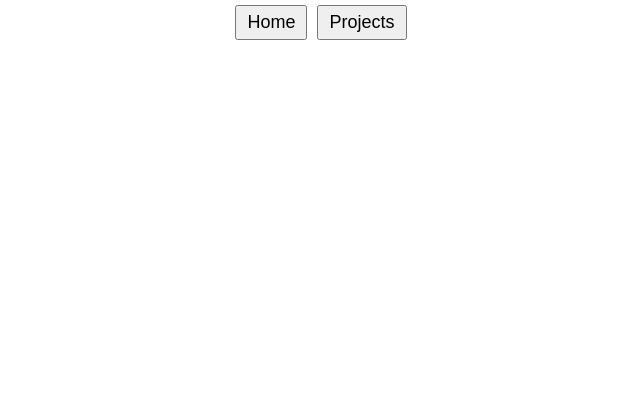
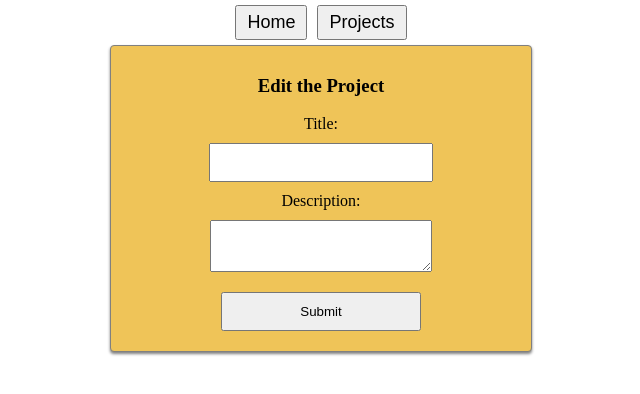
Before and after one commit to ironhack-labs/lesson-code-project-management-client-v2, a React (Create React App) app: page /projects/edit/1 in a window 1280 px wide. Shown: the top 394 px of the page, without its empty margins (319-959 px from the left). Built offline with nearby package versions, Linux system fonts and the light colour scheme.

Commit message:
Example 11 - Render EditProjectPage component

```diff
--- a/src/App.js
+++ b/src/App.js
@@ -5,6 +5,7 @@
 import ProjectListPage from "./pages/ProjectListPage";
 import ProjectDetailsPage from "./pages/ProjectDetailsPage";
 
+import EditProjectPage from "./pages/EditProjectPage";     //  <== IMPORT
 
 function App() {
   return (
@@ -15,6 +16,9 @@
         <Route exact path="/" component={HomePage} />
         <Route exact path="/projects" component={ProjectListPage} />
         <Route exact path="/projects/:id" component={ProjectDetailsPage} />
+
+         {/*  👇  ADD  👇  */}
+        <Route exact path="/projects/edit/:id" component={EditProjectPage} />
       </Switch>
     </div>
   );
```
